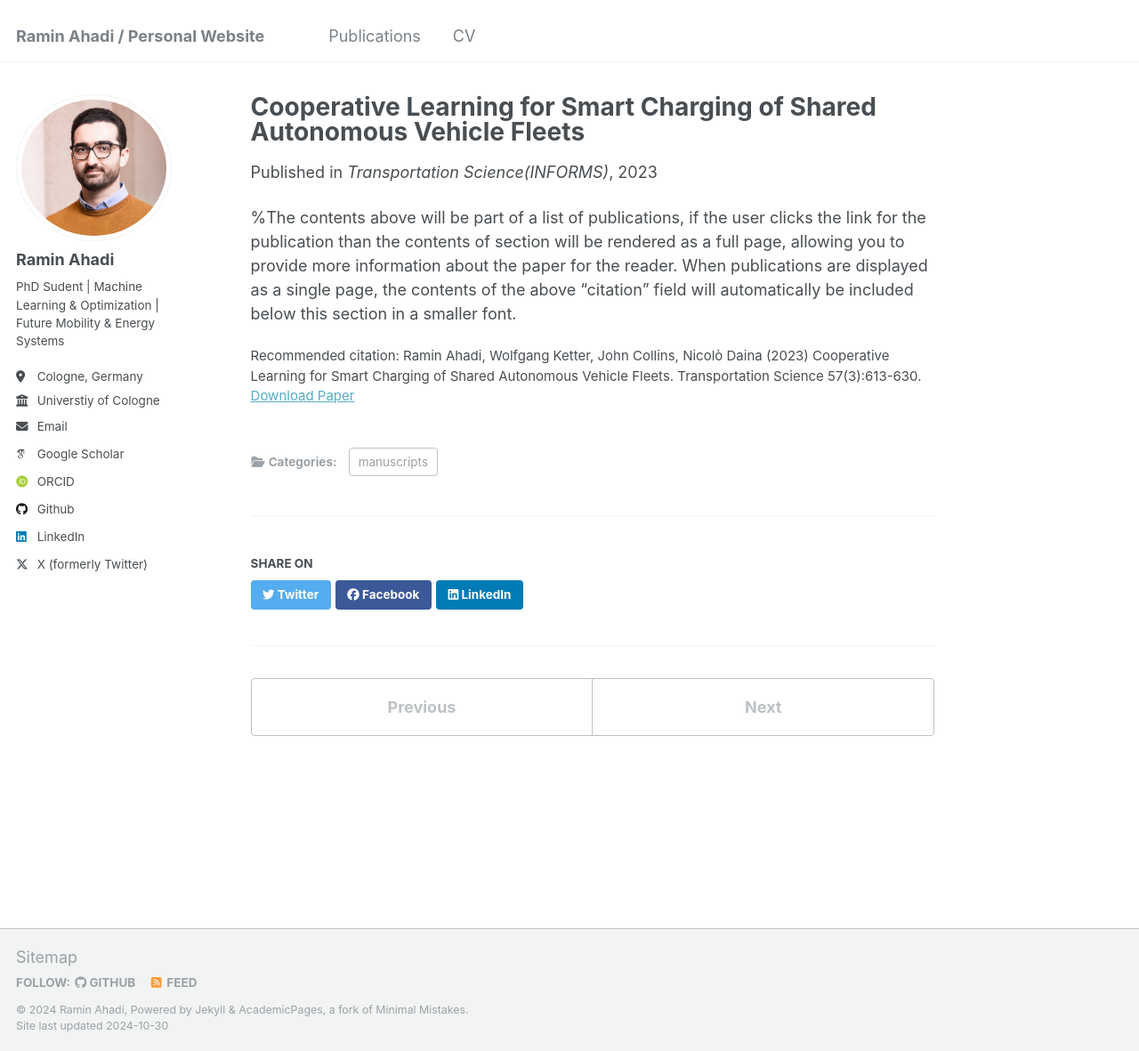
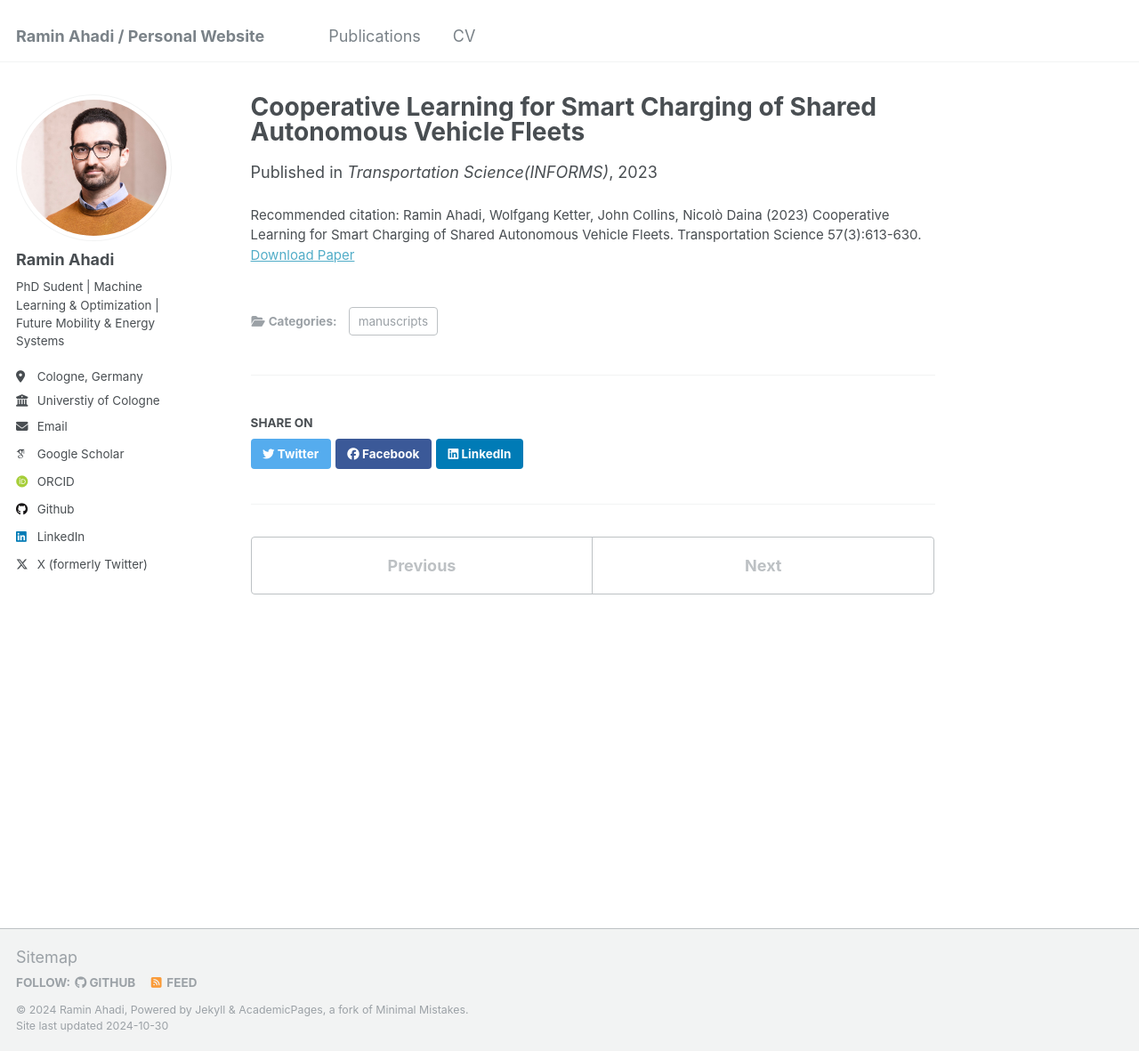
Before and after one commit to rahadi94/rahadi94.github.io, a Jekyll site: the page built from _publications/2009-10-01-paper-title-number-1.md, in a window 1280 px wide and 1181 px high. Shown: the whole window at 89% size. Built offline with Jekyll 4.4.1, drawn with Linux system fonts in a browser that asks for light colours; some web fonts are replaced.

Commit message:
Update 2009-10-01-paper-title-number-1.md

```diff
--- a/_publications/2009-10-01-paper-title-number-1.md
+++ b/_publications/2009-10-01-paper-title-number-1.md
@@ -10,5 +10,3 @@
 paperurl: 'https://pubsonline.informs.org/doi/full/10.1287/trsc.2022.1187'
 citation: 'Ramin Ahadi, Wolfgang Ketter, John Collins, Nicolò Daina (2023) Cooperative Learning for Smart Charging of Shared Autonomous Vehicle Fleets. Transportation Science 57(3):613-630.'
 ---
-
-%The contents above will be part of a list of publications, if the user clicks the link for the publication than the contents of section will be rendered as a full page, allowing you to provide more information about the paper for the reader. When publications are displayed as a single page, the contents of the above "citation" field will automatically be included below this section in a smaller font.
```
